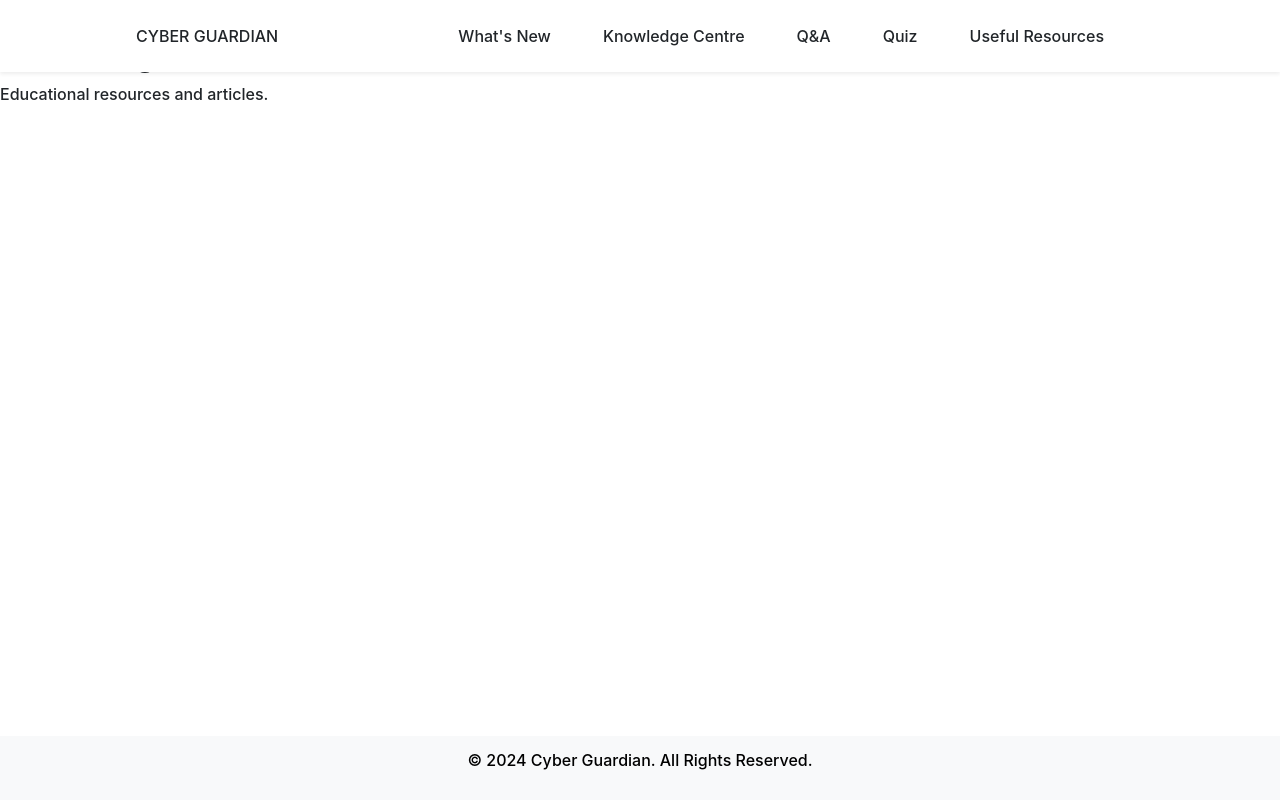
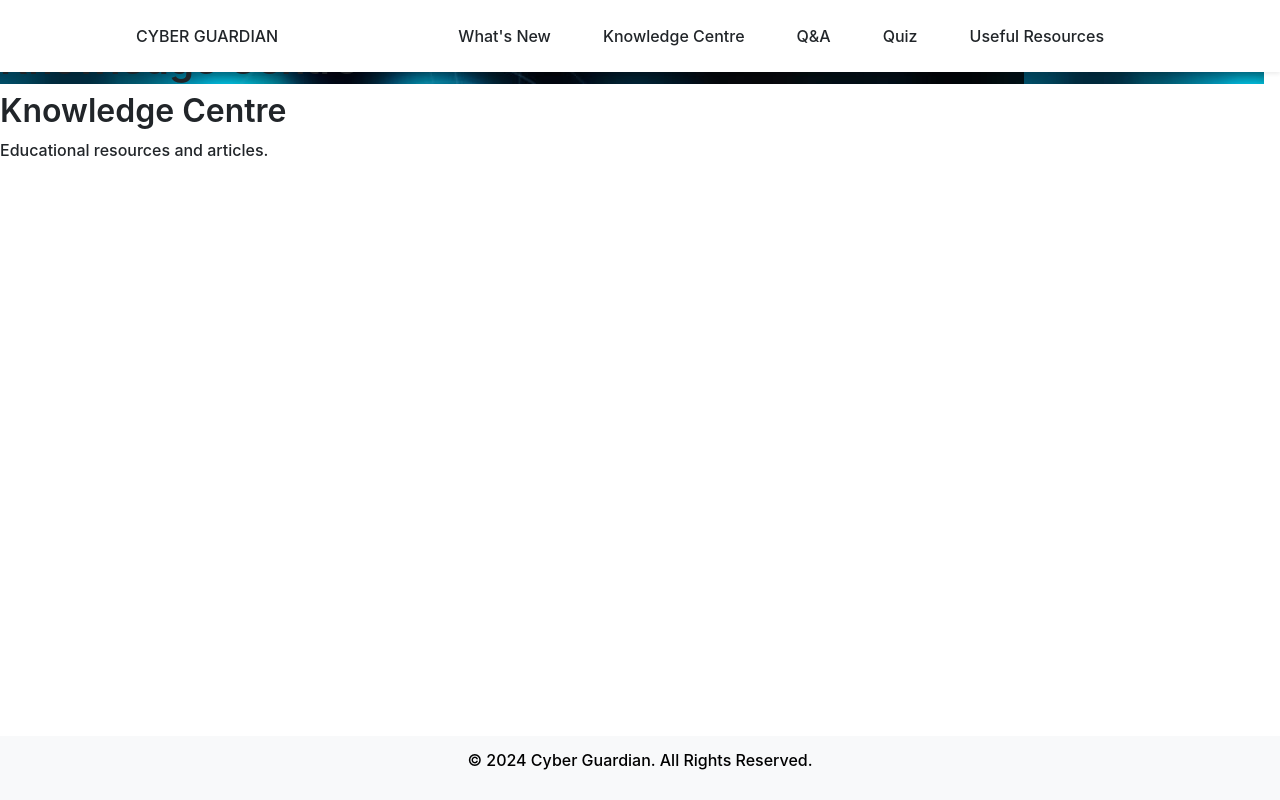
Before and after one commit to NgKWD/COMP3000HK23_24_NgKaWai, a React (Create React App) app: page /knowledge-centre in a window 1280 px wide. Built offline with nearby package versions, Linux system fonts and the light colour scheme; the HTML template or start-up script is replaced by a standard one.

Commit message:
fix: update wrong path

```diff
--- a/src/components/Header.js
+++ b/src/components/Header.js
@@ -30,7 +30,7 @@ const Header = () => {
                                 <Link className="nav-link me-lg-3" to="/whats-new">What's New</Link>
                             </li>
                             <li className="nav-item">
-                                <Link className="nav-link me-lg-3" to="/knowledge-center">Knowledge Centre</Link>
+                                <Link className="nav-link me-lg-3" to="/knowledge-centre">Knowledge Centre</Link>
                             </li>
                             <li className="nav-item">
                                 <Link className="nav-link me-lg-3" to="/q-and-a">Q&A</Link>
--- a/src/components/KnowledgeCentre.js
+++ b/src/components/KnowledgeCentre.js
@@ -1,12 +1,18 @@
-import React from 'react';
+import React, { useState } from 'react';
 
 const KnowledgeCentre = () => {
     return (
         <div>
+             {/* Banner Section */}
+             <div className="banner" style={{ backgroundImage: `url(assets/knowledgecentre.jpg)` }}>
+                <div className="banner-overlay"></div>
+                <h1 className="banner-text">Knowledge Centre</h1>
+            </div>
             <h2>Knowledge Centre</h2>
             <p>Educational resources and articles.</p>
         </div>
+
     );
 };
-
+// const KnowledgeCentre
 export default KnowledgeCentre;
```
Also changed, not shown: public/assets/knowledgecentre.jpg (renamed from public/assets/knowledgecentre.jpeg).
